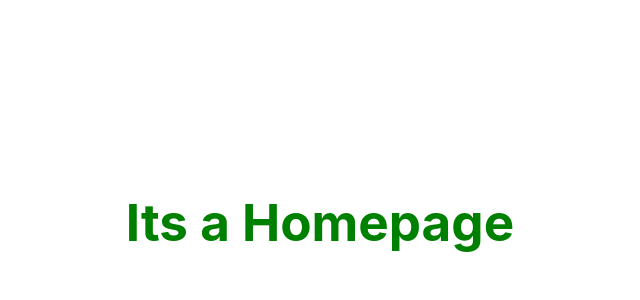
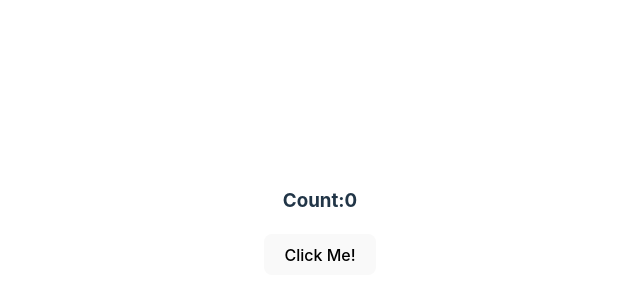
Before and after one commit to KapilBhattarai502/Learning-React, a React (Vite) app: page / in a window 1280 px wide. Shown: the part 178-478 px from the top of the page, without its empty margins (320-960 px from the left). Built offline with nearby package versions, Linux system fonts and the light colour scheme.

Commit message:
learning useEffect

```diff
--- a/src/components/Home.jsx
+++ b/src/components/Home.jsx
@@ -1,9 +1,25 @@
-import React from 'react'
+import React, { useEffect } from 'react'
+import { useState } from 'react';
 
 const Home = () => {
+    const [value,setValue]=useState(0);
+    const [isTen,setIsTen]=useState(false);
+
+    useEffect(()=>{
+        console.log("Rendering");
+        if(value===10){
+            console.log("The button is clicked 10 times");
+            setIsTen(true);
+        }
+    },[value])
   return (
     <div>
-        <h1 className='homeheading'>Its a Homepage</h1>
+        <h3>Count:{value}</h3>
+        <button onClick={()=>{
+            setValue(value+1);
+        }}>Click Me!</button>
+        {isTen&&<p>You have clicked Ten times</p>}
+
     </div>
   )
 }
--- a/src/main.jsx
+++ b/src/main.jsx
@@ -17,7 +17,7 @@ const router = createBrowserRouter([
 ]);
 
 ReactDOM.createRoot(document.getElementById('root')).render(
-  <React.StrictMode>
+
        <RouterProvider router={router} />
-  </React.StrictMode>,
+
 )
```
